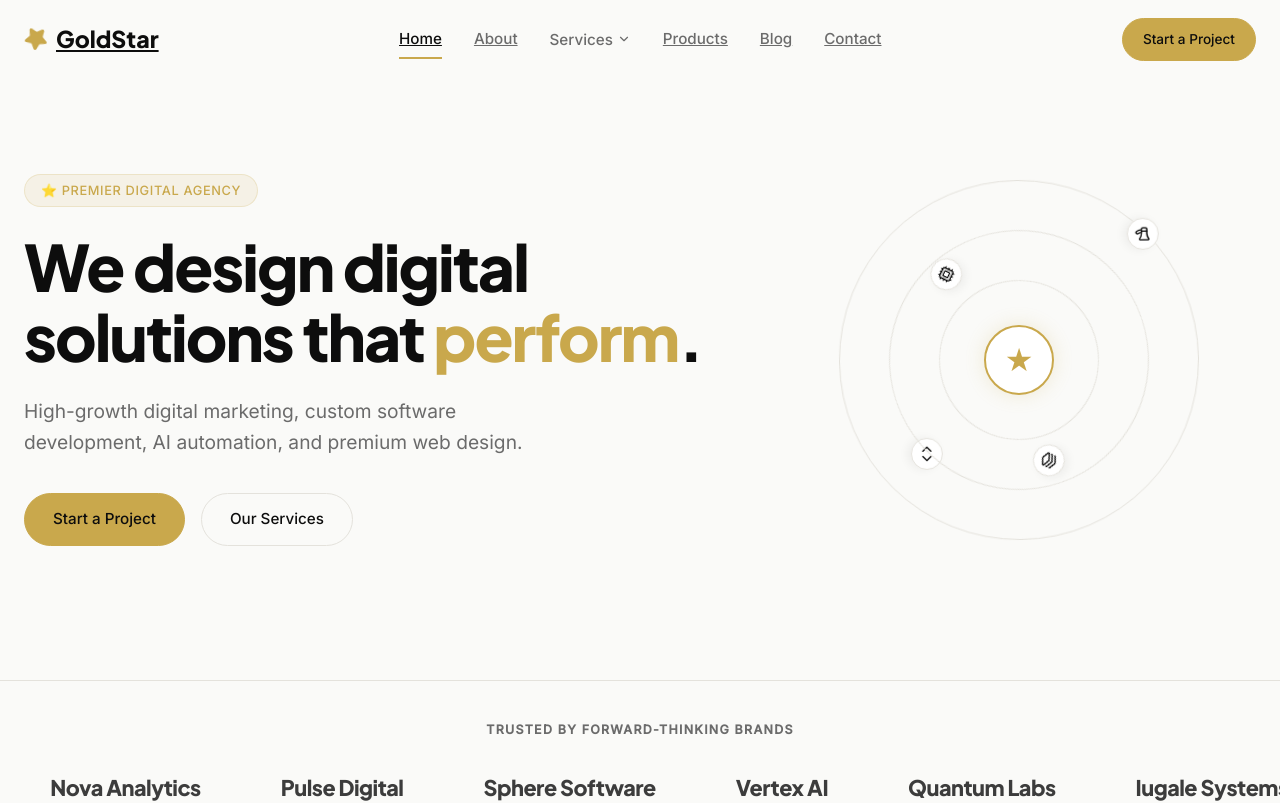
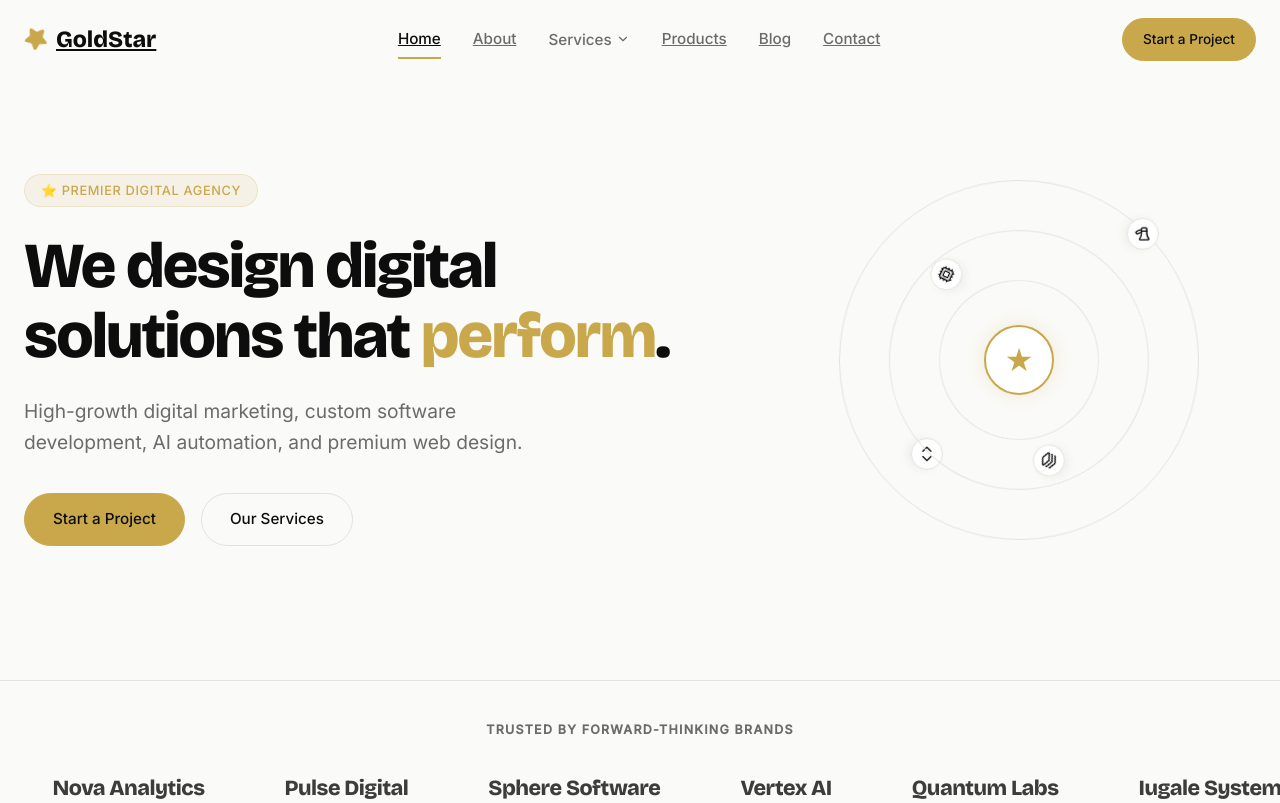
Before and after one commit to ibrahimiugale/Goldstartech, a React (Vite) app: page /#/ in a window 1280 px wide. Shown: the top 803 px of the page. Built offline with nearby package versions, Linux system fonts and the light colour scheme.

Commit message:
style: replace display font Plus Jakarta Sans with Bricolage Grotesque

```diff
--- a/src/styles/globals.css
+++ b/src/styles/globals.css
@@ -2,7 +2,7 @@
    Gold Star — Design Tokens & Global Stylesheet
    ============================================================ */
 
-@import url('https://fonts.googleapis.com/css2?family=Inter:wght@400;500&family=Plus+Jakarta+Sans:wght@700;800&display=swap');
+@import url('https://fonts.googleapis.com/css2?family=Bricolage+Grotesque:wght@700;800&family=Inter:wght@400;500&display=swap');
 
 :root {
   /* Colors */
@@ -16,7 +16,7 @@
   --white: #FFFFFF;
 
   /* Fonts */
-  --font-display: 'Plus Jakarta Sans', sans-serif;
+  --font-display: 'Bricolage Grotesque', sans-serif;
   --font-body: 'Inter', sans-serif;
 
   /* Spacing */
```
